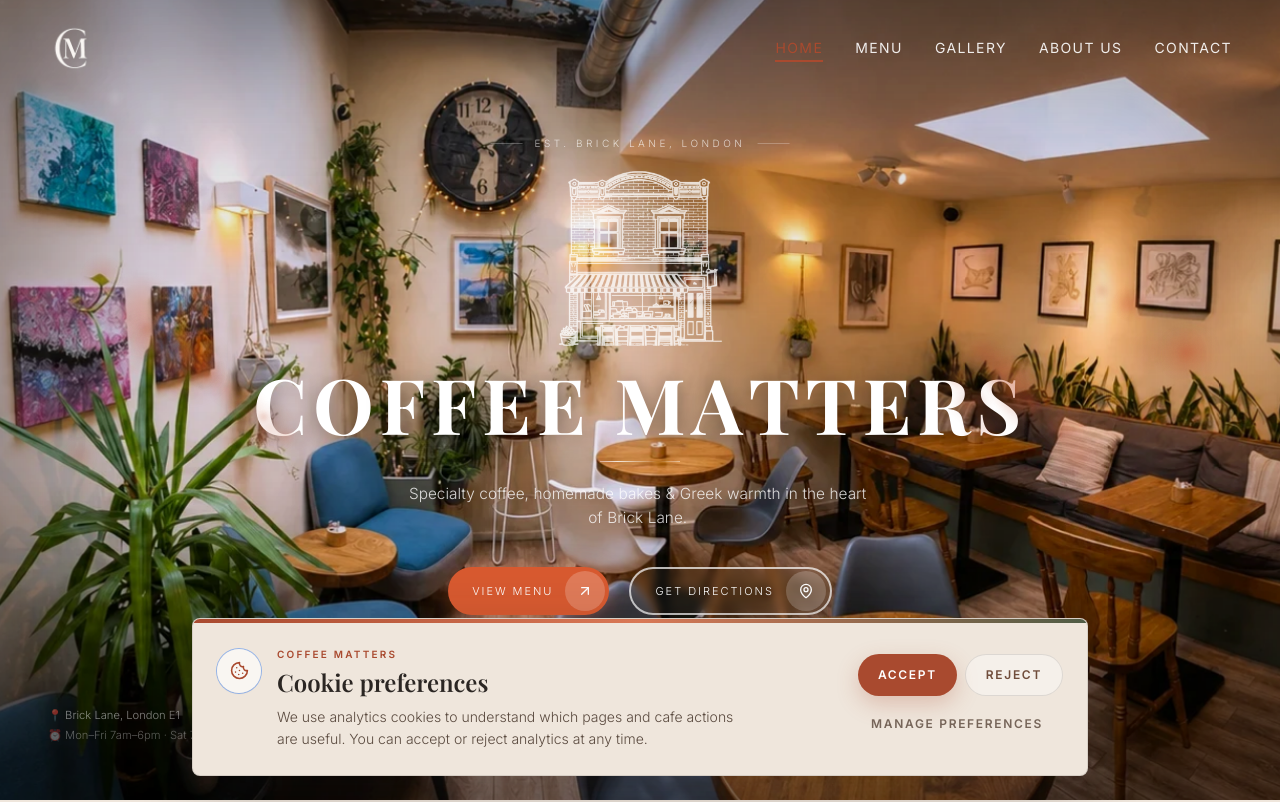
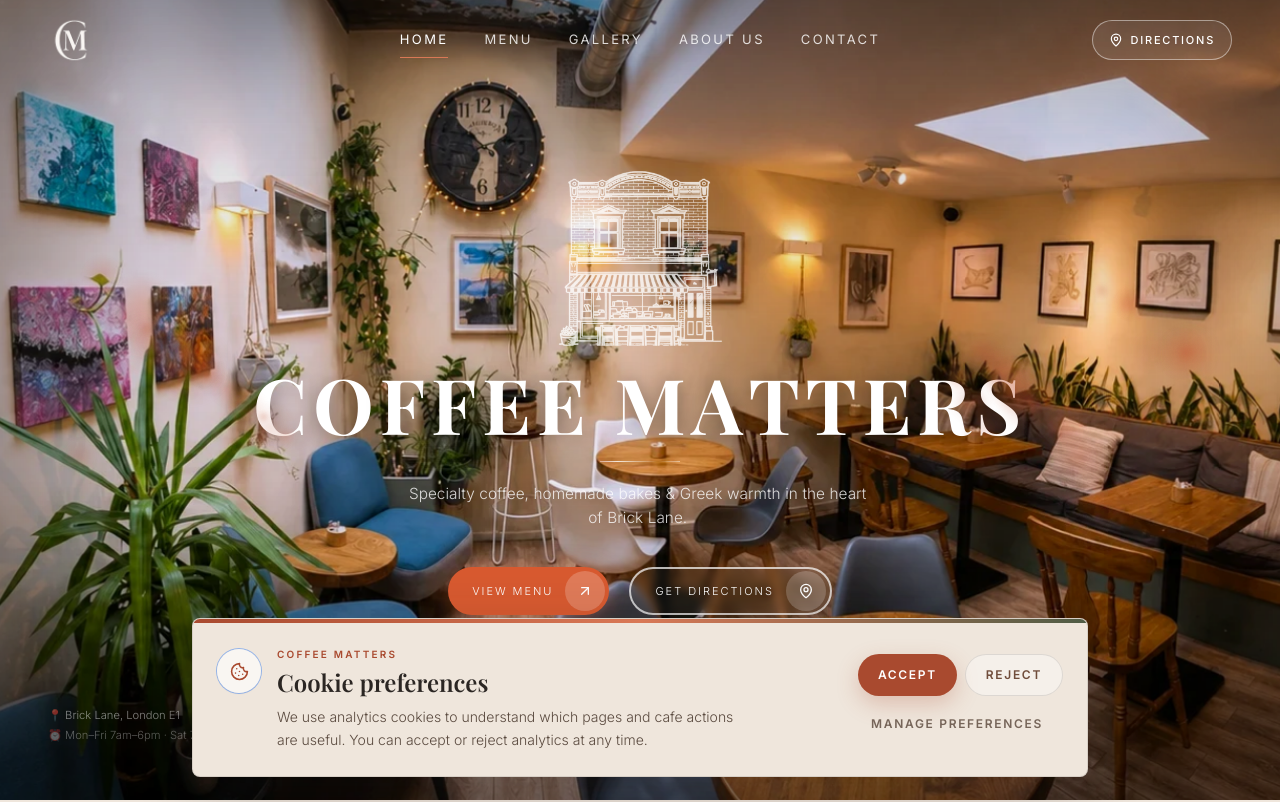
Before and after one commit to yanneettop/CoffeeMatters, a React (Vite) app: page / in a window 1280 px wide. Shown: the top 802 px of the page. Built offline with nearby package versions, Linux system fonts and the light colour scheme; a web font is replaced by a local one.

Commit message:
Polish header and cookie reveal timing

```diff
--- a/src/App.tsx
+++ b/src/App.tsx
@@ -87,6 +87,7 @@
 function App() {
   const location = useLocation();
   const isHome = location.pathname === '/';
+  const isAbout = location.pathname === '/about/';
 
   const [loading, setLoading] = useState(() => isHome && typeof window !== 'undefined' && !window.location.hash);
   const [mounted, setMounted] = useState(false);
@@ -130,7 +131,7 @@
       )}
       <LegacyHashRedirect />
       <ScrollToTop />
-      <Navbar forceGlass={!isHome} />
+      <Navbar forceGlass={!isHome && !isAbout} transparentHeroId={isAbout ? 'about-hero' : 'home'} />
       <main className="relative w-full min-h-screen bg-cream overflow-x-hidden">
         <Suspense fallback={null}>
           <Routes>
--- a/src/components/CookieConsent.tsx
+++ b/src/components/CookieConsent.tsx
@@ -28,13 +28,31 @@
     return stored === 'accepted' || stored === 'rejected' ? stored : null;
   });
   const [isManaging, setIsManaging] = useState(false);
+  const [canShowPrompt, setCanShowPrompt] = useState(false);
   const shouldShow = choice === null || isManaging;
 
   useEffect(() => {
-    const handleOpenSettings = () => setIsManaging(true);
+    const handleOpenSettings = () => {
+      setCanShowPrompt(true);
+      setIsManaging(true);
+    };
     window.addEventListener(OPEN_SETTINGS_EVENT, handleOpenSettings);
     return () => window.removeEventListener(OPEN_SETTINGS_EVENT, handleOpenSettings);
   }, []);
+
+  useEffect(() => {
+    if (choice !== null || isManaging) {
+      setCanShowPrompt(true);
+      return;
+    }
+
+    const isMobile = window.matchMedia('(max-width: 767px)').matches;
+    const prefersReducedMotion = window.matchMedia('(prefers-reduced-motion: reduce)').matches;
+    const revealDelay = prefersReducedMotion ? 900 : isMobile ? 3600 : 2800;
+    const timeout = window.setTimeout(() => setCanShowPrompt(true), revealDelay);
+
+    return () => window.clearTimeout(timeout);
+  }, [choice, isManaging]);
 
   const storeChoice = (nextChoice: ConsentChoice) => {
     localStorage.setItem(STORAGE_KEY, nextChoice);
@@ -48,11 +66,14 @@
     }
   };
 
-  if (!shouldShow) return null;
+  if (!shouldShow || !canShowPrompt) return null;
 
   return (
     <div className="fixed inset-x-0 bottom-0 z-[1000] px-3 pb-3 sm:px-6 sm:pb-6 pointer-events-none">
-      <div className="mx-auto max-w-4xl overflow-hidden rounded-lg border border-[var(--sandstone)]/70 bg-[var(--cream)] text-[var(--text-primary)] shadow-[0_20px_70px_rgba(43,38,35,0.22)] pointer-events-auto">
+      <div
+        className="mx-auto max-w-4xl overflow-hidden rounded-lg border border-[var(--sandstone)]/70 bg-[var(--cream)] text-[var(--text-primary)] shadow-[0_20px_70px_rgba(43,38,35,0.22)] pointer-events-auto"
+        style={{ animation: 'cookieReveal 0.65s cubic-bezier(0.16, 1, 0.3, 1) both' }}
+      >
         <div className="h-1 bg-[linear-gradient(90deg,var(--coral),var(--coral-on-dark),var(--olive))]" />
         <div className="p-4 sm:p-5 lg:p-6">
           <div className="flex flex-col gap-4 lg:flex-row lg:items-center lg:justify-between">
--- a/src/components/Navbar.tsx
+++ b/src/components/Navbar.tsx
@@ -2,7 +2,7 @@
 import { Link, useLocation } from 'react-router-dom';
 import { gsap } from 'gsap';
 import { ScrollTrigger } from 'gsap/ScrollTrigger';
-import { Menu, X } from 'lucide-react';
+import { MapPin, Menu, X } from 'lucide-react';
 
 const navLinks = [
   { name: 'Home', to: '/' },
@@ -12,29 +12,34 @@
   { name: 'Contact', to: '/contact/' },
 ];
 
+const DIRECTIONS_URL = 'https://maps.google.com/?q=Coffee+Matters+London+Brick+Lane';
+
 interface NavbarProps {
   /** When true, nav starts with glass style (no transparent hero behind it) */
   forceGlass?: boolean;
+  /** Element id for pages that should start transparent over a dark hero */
+  transparentHeroId?: string;
 }
 
-export default function Navbar({ forceGlass = false }: NavbarProps) {
+export default function Navbar({ forceGlass = false, transparentHeroId = 'home' }: NavbarProps) {
   const navRef = useRef<HTMLElement>(null);
   const [mobileMenuOpen, setMobileMenuOpen] = useState(false);
-  const [navScrolled, setNavScrolled] = useState(forceGlass);
+  const [navScrolled, setNavScrolled] = useState(false);
   const { pathname } = useLocation();
-  const showSolidNav = navScrolled || mobileMenuOpen;
+  const showSolidNav = forceGlass || navScrolled || mobileMenuOpen;
 
   // Scroll-based glassmorphism (only on home page where the transparent hero sits behind the nav)
   useEffect(() => {
     if (forceGlass) {
-      setNavScrolled(true);
       return;
     }
 
-    setNavScrolled(false);
+    const resetFrame = window.requestAnimationFrame(() => setNavScrolled(false));
 
-    const hero = document.getElementById('home');
-    if (!hero) return;
+    const hero = document.getElementById(transparentHeroId);
+    if (!hero) {
+      return () => window.cancelAnimationFrame(resetFrame);
+    }
 
     const trigger = ScrollTrigger.create({
       trigger: hero,
@@ -46,9 +51,10 @@
     });
 
     return () => {
+      window.cancelAnimationFrame(resetFrame);
       trigger.kill();
     };
-  }, [forceGlass]);
+  }, [forceGlass, transparentHeroId]);
 
   // GSAP entrance animation (once on mount)
   useEffect(() => {
@@ -73,11 +79,13 @@
   return (
     <nav
       ref={navRef}
-      className={`fixed top-0 left-0 right-0 z-50 transition-all duration-500 ${
-        showSolidNav ? 'bg-[var(--cream)]/95 shadow-lg py-2.5 lg:py-3' : 'bg-transparent py-4 lg:py-5 xl:py-6'
+      className={`fixed top-0 left-0 right-0 z-50 border-b transition-all duration-500 ${
+        showSolidNav
+          ? 'border-[var(--sandstone)]/55 bg-[var(--cream)]/90 py-2 shadow-[0_12px_34px_rgba(43,38,35,0.08)] backdrop-blur-md lg:py-2.5'
+          : 'border-transparent bg-transparent py-3 lg:py-4'
       }`}
     >
-      <div className="section-padding flex items-center justify-between">
+      <div className="section-padding grid grid-cols-[auto_auto] items-center justify-between lg:grid-cols-[minmax(160px,1fr)_auto_minmax(160px,1fr)]">
         {/* Logo */}
         <Link
           to="/"
@@ -113,9 +121,17 @@
         </Link>
 
         {/* Desktop Navigation */}
-        <div className="hidden lg:flex items-center gap-5 xl:gap-8 relative">
+        <div className="relative hidden items-center justify-center gap-5 lg:flex xl:gap-7">
           {navLinks.map((link) => {
             const isActive = pathname === link.to;
+            const linkTone = isActive
+              ? showSolidNav
+                ? 'text-[var(--coral)]'
+                : 'text-white'
+              : showSolidNav
+                ? 'text-[var(--dark)]/80 hover:text-[var(--coral)]'
+                : 'text-white/[0.82] hover:text-white';
+            const underlineTone = showSolidNav ? 'bg-[var(--coral)]' : 'bg-[var(--coral-on-dark)]';
 
             return (
               <Link
@@ -123,26 +139,34 @@
                 to={link.to}
                 aria-current={isActive ? 'page' : undefined}
                 onClick={() => handleLinkClick(link.to)}
-                className={`relative text-[13px] xl:text-sm font-normal tracking-widest uppercase group transition-colors duration-300 ${
-                  isActive
-                    ? 'text-[var(--coral)]'
-                    : showSolidNav
-                    ? 'text-gray-800 hover:text-[var(--coral)]'
-                    : 'text-white/90 hover:text-[var(--coral-on-dark)]'
-                }`}
-                style={{ transition: 'color 0.3s ease, letter-spacing 0.4s cubic-bezier(0.22,1,0.36,1)' }}
-                onMouseEnter={(e) => { e.currentTarget.style.letterSpacing = '0.2em'; }}
-                onMouseLeave={(e) => { e.currentTarget.style.letterSpacing = ''; }}
+                className={`group relative px-1 py-2 text-[12px] font-normal uppercase tracking-[0.18em] transition-colors duration-300 xl:text-[13px] ${linkTone}`}
               >
                 {link.name}
                 <span
-                  className={`absolute -bottom-1 left-0 w-full h-0.5 bg-[var(--coral)] transform origin-center transition-transform duration-300 ${
+                  className={`absolute bottom-0 left-1 right-1 h-px ${underlineTone} origin-center transform transition-transform duration-300 ${
                     isActive ? 'scale-x-100' : 'scale-x-0 group-hover:scale-x-100'
                   }`}
                 />
               </Link>
             );
           })}
+        </div>
+
+        {/* Desktop CTA */}
+        <div className="hidden justify-end lg:flex">
+          <a
+            href={DIRECTIONS_URL}
+            target="_blank"
+            rel="noopener noreferrer"
+            className={`group inline-flex h-10 items-center gap-2 rounded-full border px-4 text-[11px] font-medium uppercase tracking-[0.16em] transition-all duration-300 ${
+              showSolidNav
+                ? 'border-[var(--coral)]/35 bg-white/35 text-[var(--coral)] hover:border-[var(--coral)] hover:bg-[var(--coral)] hover:text-white'
+                : 'border-white/45 bg-white/[0.08] text-white hover:border-white/80 hover:bg-white/[0.14]'
+            }`}
+          >
+            <MapPin className="size-3.5 transition-transform duration-300 group-hover:-translate-y-0.5" aria-hidden="true" />
+            <span>Directions</span>
+          </a>
         </div>
 
         {/* Mobile Menu Button */}
--- a/src/index.css
+++ b/src/index.css
@@ -449,6 +449,17 @@
   }
 }
 
+@keyframes cookieReveal {
+  from {
+    opacity: 0;
+    transform: translate3d(0, 22px, 0) scale(0.98);
+  }
+  to {
+    opacity: 1;
+    transform: translate3d(0, 0, 0) scale(1);
+  }
+}
+
 @keyframes float {
   0%, 100% {
     transform: translateY(0);
--- a/src/pages/AboutUsPage.tsx
+++ b/src/pages/AboutUsPage.tsx
@@ -232,6 +232,7 @@
       {/*  HERO — Dark background with logo                  */}
       {/* ═══════════════════════════════════════════════════ */}
       <section
+        id="about-hero"
         ref={heroRef}
         className="relative w-full min-h-[620px] h-[82svh] max-h-[760px] flex flex-col items-center justify-center bg-dark overflow-hidden pt-24 pb-16"
       >
--- a/src/sections/Hero.tsx
+++ b/src/sections/Hero.tsx
@@ -343,19 +343,6 @@
         className="sm:hidden absolute inset-0 z-10 flex flex-col"
         style={{ willChange: 'transform' }}
       >
-        {/* Top area — subtle location tag */}
-        <div className="flex justify-center pt-[calc(env(safe-area-inset-top,0px)+72px)]">
-          <div className="flex items-center gap-2">
-            <div className="w-4 h-px bg-white/30" />
-            <span
-              className="font-body text-white/70 uppercase tracking-[0.32em]"
-              style={{ fontSize: '9px' }}
-            >
-              Est. Brick Lane, London
-            </span>
-            <div className="w-4 h-px bg-white/30" />
-          </div>
-        </div>
 
         {/* Main content — pushed toward bottom */}
         <div className="flex-1 flex flex-col items-center justify-center px-6 text-center -translate-y-8">
@@ -481,14 +468,6 @@
         className="hidden sm:flex relative z-10 h-full flex-col items-center justify-center text-center section-padding pb-12 md:pb-14 lg:pb-16 translate-y-8 md:translate-y-10 lg:translate-y-8 xl:translate-y-6"
         style={{ willChange: 'transform' }}
       >
-        {/* Location tag */}
-        <div className="absolute top-24 md:top-[6.5rem] lg:top-28 left-1/2 -translate-x-1/2 flex items-center gap-3">
-          <div className="w-8 h-px bg-white/25" />
-          <span className="font-body text-white/70 uppercase tracking-[0.35em]" style={{ fontSize: '10px' }}>
-            Est. Brick Lane, London
-          </span>
-          <div className="w-8 h-px bg-white/25" />
-        </div>
 
         <img
           src="/responsive/logo-building-terracotta-280.webp"
```
